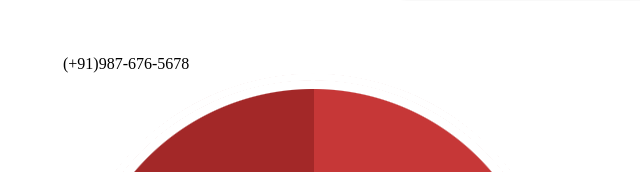
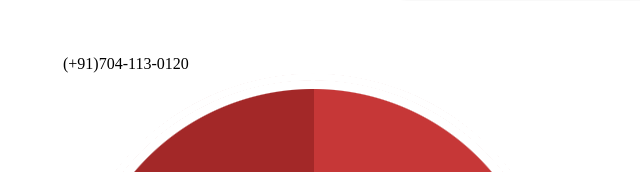
Before and after one commit to vs2183/visitcard1.github.io, a plain HTML site: page index.html in a window 1280 px wide. Shown: the part 2548-2720 px from the top of the page, 477-1117 px from the left. Drawn offline with Linux system fonts and the light colour scheme.

Commit message:
Update index.html

```diff
--- a/index.html
+++ b/index.html
@@ -31,7 +31,7 @@
         </div>
         <div id="lower">
         <div class="container">
-            <a href="tel:7041130120"><img src="call.png"></a><span>(+91)987-676-5678</span>
+            <a href="tel:7041130120"><img src="call.png"></a><span>(+91)704-113-0120</span>
         </div>
         <div class="container">
             <a href="mailto:email@example.com"><img src="gmail.png"></a><span>vishalshah@gmail.com</span>
```
